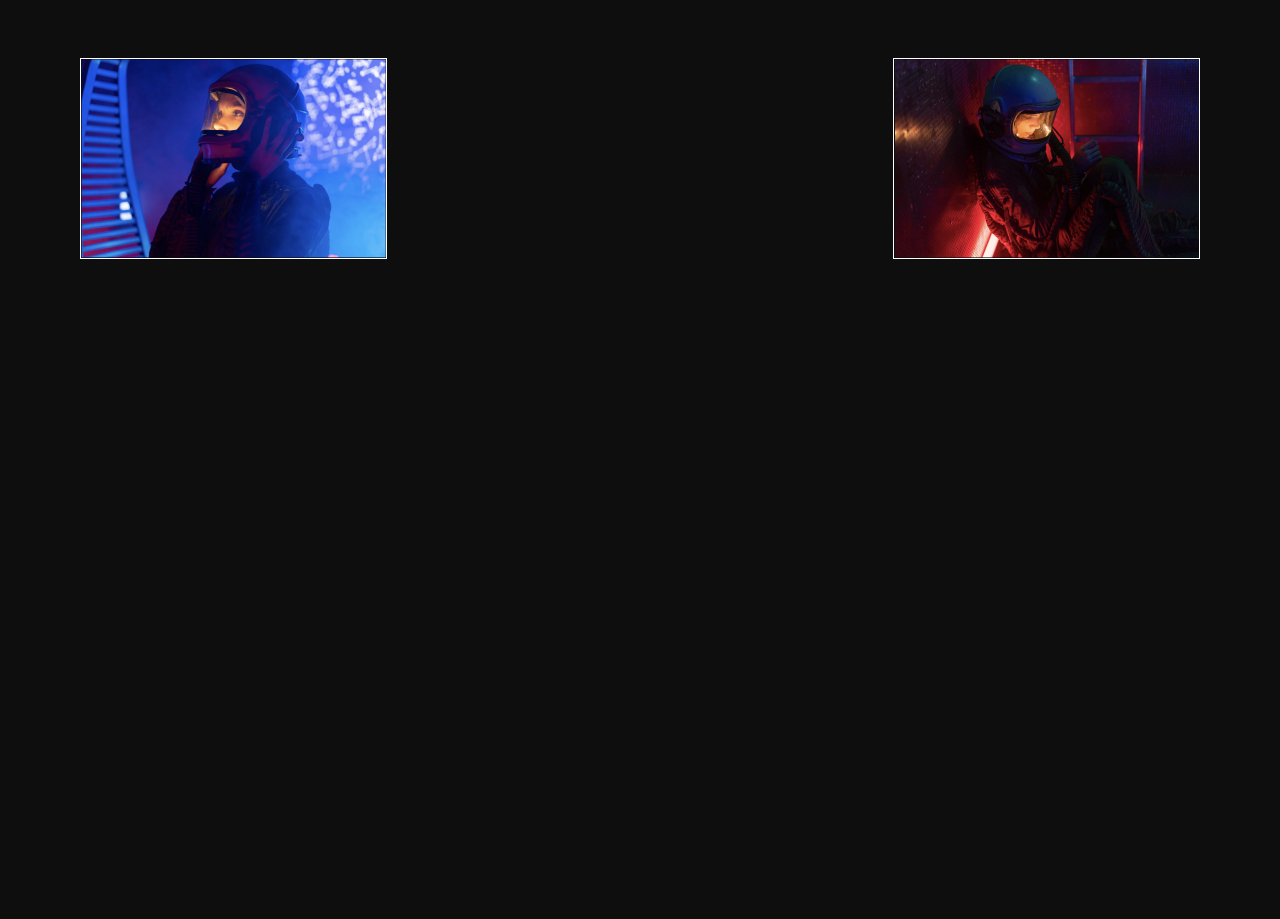
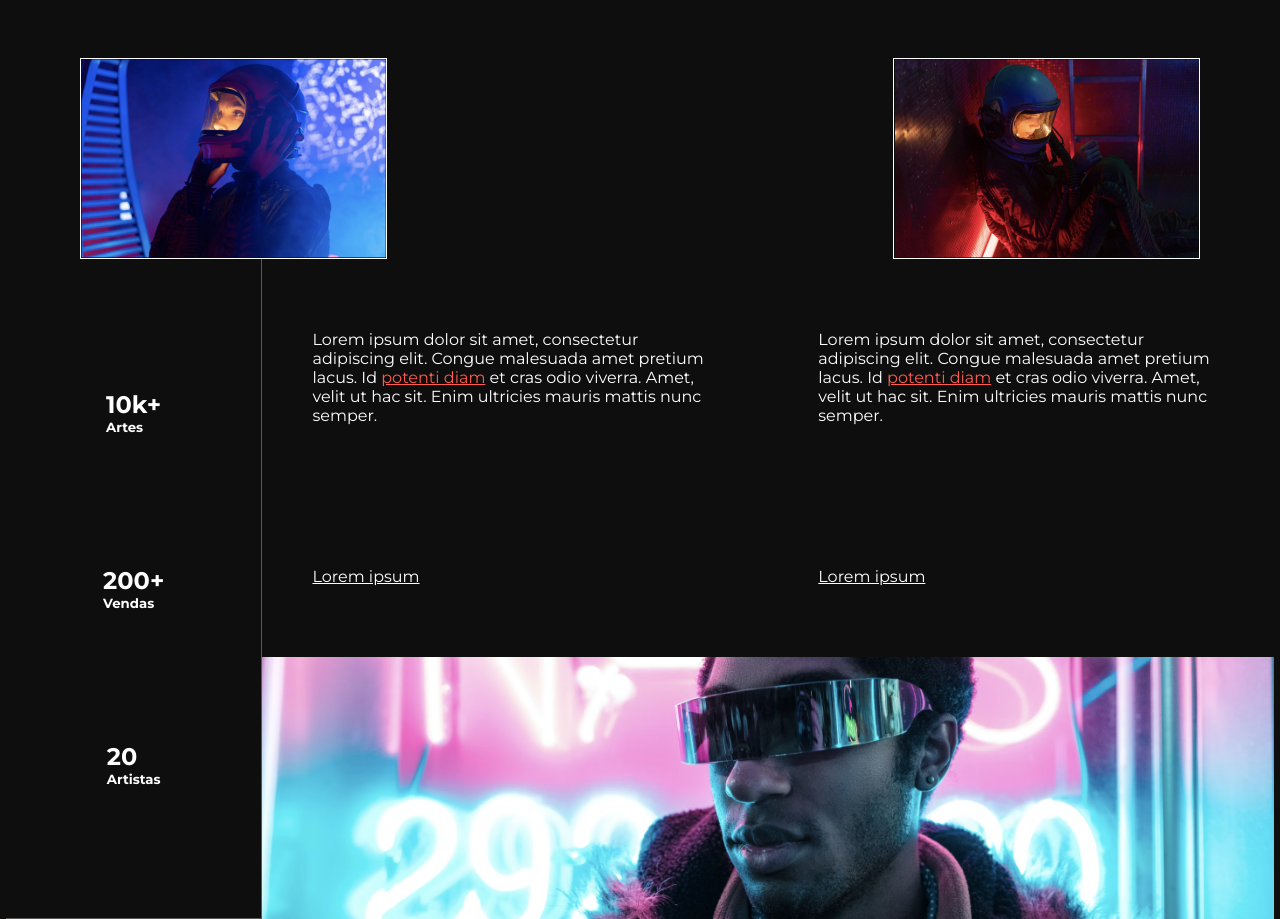
Before and after one commit to VTramon/Rocket-NFTs, a plain HTML site: page index.html in a window 1280 px wide. Shown: the part 1009-1928 px from the top of the page. Before the commit the page ends 1268 px from the top, so only its background shows below. Drawn offline with Linux system fonts and the light colour scheme.

Commit message:
created the main-2 tag

```diff
--- a/index.css
+++ b/index.css
@@ -311,3 +311,65 @@ header {
 }
 
 /* --------------------------------- Main 2 --------------------------------- */
+
+.main-2 {
+  display: flex;
+  justify-content: center;
+  align-items: center;
+  width: 99vw;
+  height: 660px;
+}
+
+.numbers-2 {
+  display: flex;
+  flex-direction: column;
+  justify-content: space-evenly;
+  align-items: center;
+  height: 100%;
+  width: 20vw;
+  border-right: 1px solid #5a5757;
+  border-bottom: 1px solid #5a5757;
+}
+
+.container-2 {
+  display: flex;
+  flex-direction: column;
+
+  height: 100%;
+  width: 80%;
+}
+
+.texts-2 {
+  display: flex;
+  justify-content: space-around;
+  align-items: center;
+  width: 100%;
+  flex-grow: 3;
+}
+
+.texts-2 article {
+  display: flex;
+  flex-direction: column;
+  justify-content: space-around;
+  align-items: center;
+  width: 40%;
+  height: 100%;
+}
+
+.texts-2 u {
+  color: var(--color-logo);
+}
+
+.texts-2 cite {
+  text-decoration: underline;
+  font-style: normal;
+}
+
+.texts-2 article p,
+cite {
+  width: 100%;
+}
+
+.main-2 img {
+  width: 100%;
+}
--- a/index.html
+++ b/index.html
@@ -14,8 +14,6 @@
     <link rel="shortcut icon" href="./public/assets/logo.svg" />
     <title>Rocket NFTs</title>
   </head>
-
-  <!-- --------------------------------------------------------------------------------------- -->
 
   <body>
     <header class="header">
@@ -34,11 +32,8 @@
         />Conectar carteira
       </button>
     </header>
-    <!-- --------------------------------------------------------------------------------------- -->
 
     <img class="background" src="./public/assets/background.png" alt="" />
-
-    <!-- --------------------------------------------------------------------------------------- -->
 
     <main>
       <section class="main-1">
@@ -66,8 +61,6 @@
         <img src="./public/assets/badge.svg" alt="badge" />
       </section>
 
-      <!-- --------------------------------------------------------------------------------------- -->
-
       <section class="gallery">
         <img src="./public/assets/galeria-1.png" alt="foto de uma astronauta" />
         <img src="./public/assets/galeria-2.png" alt="foto de uma astronauta" />
@@ -79,9 +72,52 @@
         <img src="./public/assets/galeria-8.png" alt="foto de uma astronauta" />
       </section>
 
-      <!-- --------------------------------------------------------------------------------------- -->
+      <section class="main-2">
+        <aside class="numbers-2">
+          <div class="arts-2 number">
+            <h2>10k+</h2>
+            <h5>Artes</h5>
+          </div>
 
-      <section></section>
+          <div class="sells-2 number">
+            <h2>200+</h2>
+            <h5>Vendas</h5>
+          </div>
+
+          <div class="artists-2 number">
+            <h2>20</h2>
+            <h5>Artistas</h5>
+          </div>
+        </aside>
+
+        <div class="container-2">
+          <div class="texts-2">
+            <article>
+              <p>
+                Lorem ipsum dolor sit amet, consectetur adipiscing elit. Congue
+                malesuada amet pretium lacus. Id <u>potenti diam</u> et cras
+                odio viverra. Amet, velit ut hac sit. Enim ultricies mauris
+                mattis nunc semper.
+              </p>
+
+              <cite>Lorem ipsum</cite>
+            </article>
+
+            <article>
+              <p>
+                Lorem ipsum dolor sit amet, consectetur adipiscing elit. Congue
+                malesuada amet pretium lacus. Id <u>potenti diam</u> et cras
+                odio viverra. Amet, velit ut hac sit. Enim ultricies mauris
+                mattis nunc semper.
+              </p>
+
+              <cite>Lorem ipsum</cite>
+            </article>
+          </div>
+
+          <img src="./public/assets/banner.png" alt="banner" />
+        </div>
+      </section>
     </main>
   </body>
 </html>
```
